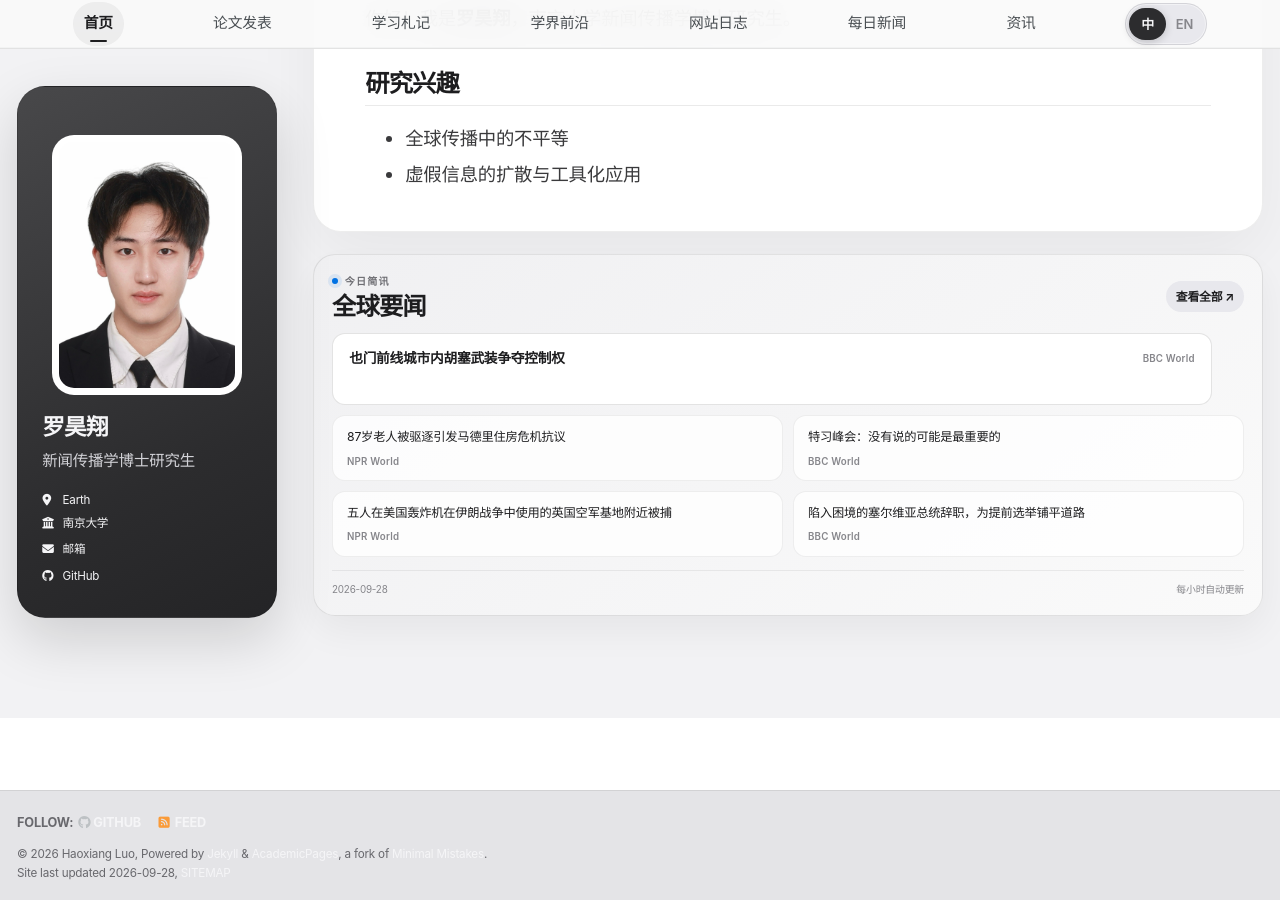
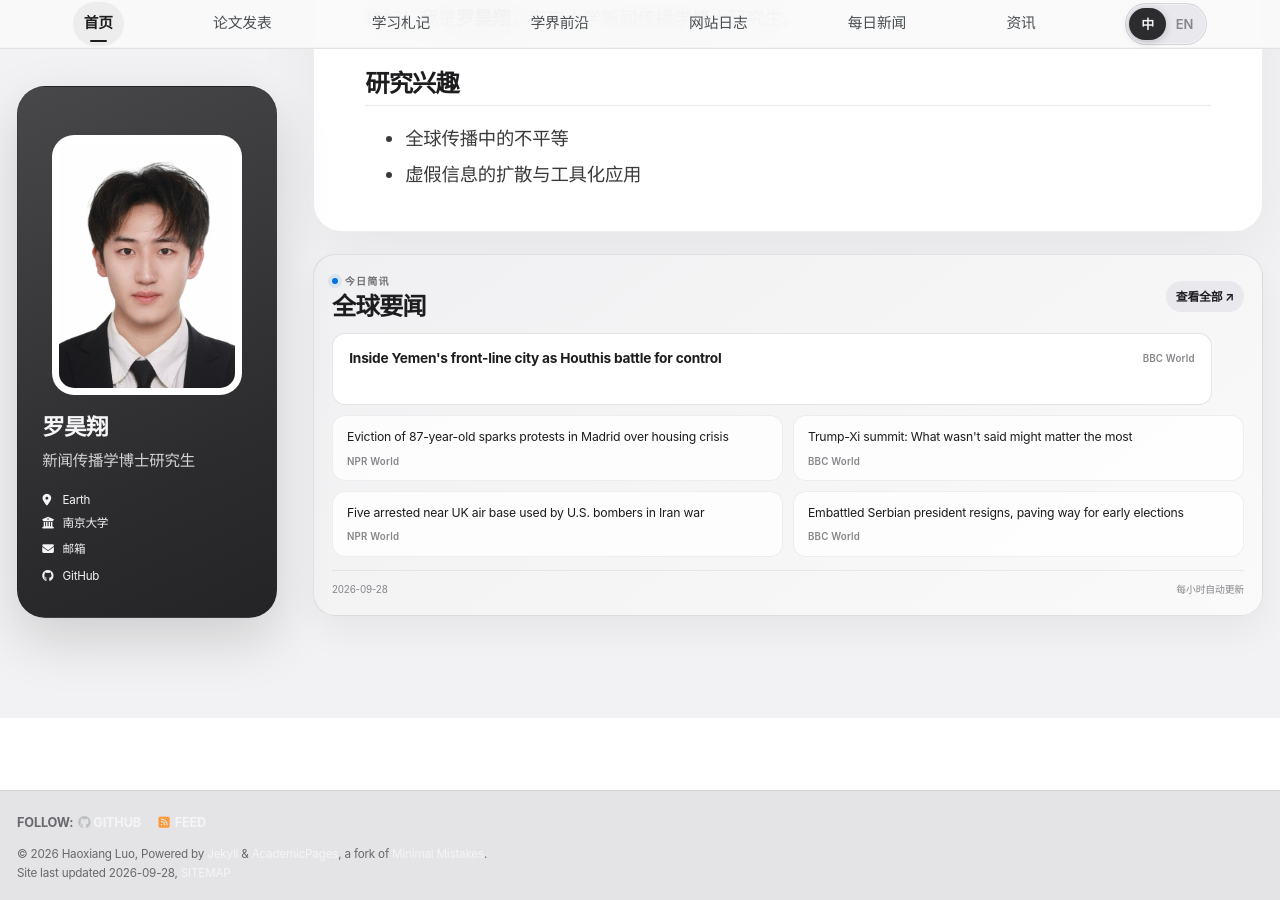
Before and after one commit to HaoxiangLuo/HaoxiangLuo.github.io, a Jekyll site: the page built from _pages/about-zh.md, in a window 1280 px wide and 900 px high, scrolled down 238 px. Built offline with Jekyll 4.4.1, drawn with Linux system fonts in a browser that asks for light colours; a style sheet for code colours, icons or effects is not loaded.

Commit message:
Update daily news 2026-09-28

```diff
--- a/_data/daily_news.json
+++ b/_data/daily_news.json
@@ -1,5 +1,5 @@
 {
-  "updated_at": "2026-09-28T17:30:03+08:00",
+  "updated_at": "2026-09-28T18:28:18+08:00",
   "days": [
     {
       "date": "2026-09-28",
@@ -7,56 +7,47 @@
         {
           "title": "Inside Yemen's front-line city as Houthis battle for control",
           "source": "BBC World",
-          "url": "https://www.bbc.co.uk/news/articles/cw98005ndz7no?at_medium=RSS&at_campaign=rss",
-          "title_zh": "也门前线城市内胡塞武装争夺控制权"
+          "url": "https://www.bbc.co.uk/news/articles/cw98005ndz7no?at_medium=RSS&at_campaign=rss"
         },
         {
           "title": "Eviction of 87-year-old sparks protests in Madrid over housing crisis",
           "source": "NPR World",
-          "url": "https://www.npr.org/2026/09/28/nx-s1-5983303/encampment-protest-madrid-housing-crisis",
-          "title_zh": "87岁老人被驱逐引发马德里住房危机抗议"
+          "url": "https://www.npr.org/2026/09/28/nx-s1-5983303/encampment-protest-madrid-housing-crisis"
         },
         {
           "title": "Trump-Xi summit: What wasn't said might matter the most",
           "source": "BBC World",
-          "url": "https://www.bbc.co.uk/news/articles/cxp84g2ly1mjo?at_medium=RSS&at_campaign=rss",
-          "title_zh": "特习峰会：没有说的可能是最重要的"
+          "url": "https://www.bbc.co.uk/news/articles/cxp84g2ly1mjo?at_medium=RSS&at_campaign=rss"
         },
         {
           "title": "Five arrested near UK air base used by U.S. bombers in Iran war",
           "source": "NPR World",
-          "url": "https://www.npr.org/2026/09/27/nx-s1-5982718/five-arrested-near-uk-air-base-used-by-u-s-bombers-in-iran-war",
-          "title_zh": "五人在美国轰炸机在伊朗战争中使用的英国空军基地附近被捕"
+          "url": "https://www.npr.org/2026/09/27/nx-s1-5982718/five-arrested-near-uk-air-base-used-by-u-s-bombers-in-iran-war"
         },
         {
           "title": "Embattled Serbian president resigns, paving way for early elections",
           "source": "BBC World",
-          "url": "https://www.bbc.co.uk/news/articles/ckpq0g7z5pjjo?at_medium=RSS&at_campaign=rss",
-          "title_zh": "陷入困境的塞尔维亚总统辞职，为提前选举铺平道路"
+          "url": "https://www.bbc.co.uk/news/articles/ckpq0g7z5pjjo?at_medium=RSS&at_campaign=rss"
         },
         {
           "title": "After more than two decades, U.S. forces prepare to leave Iraq",
           "source": "NPR World",
-          "url": "https://www.npr.org/2026/09/27/nx-s1-5981123/after-more-than-two-decades-u-s-forces-prepare-to-leave-iraq",
-          "title_zh": "二十多年后，美军准备撤离伊拉克"
+          "url": "https://www.npr.org/2026/09/27/nx-s1-5981123/after-more-than-two-decades-u-s-forces-prepare-to-leave-iraq"
         },
         {
           "title": "Two mass shootings in South Africa leave 28 dead",
           "source": "BBC World",
-          "url": "https://www.bbc.co.uk/news/articles/ck5ywnp075d1o?at_medium=RSS&at_campaign=rss",
-          "title_zh": "南非发生两起大规模枪击事件 造成28人死亡"
+          "url": "https://www.bbc.co.uk/news/articles/ck5ywnp075d1o?at_medium=RSS&at_campaign=rss"
         },
         {
           "title": "South Africa reels from spate of mass shootings that killed 38 people in a week",
           "source": "NPR World",
-          "url": "https://www.npr.org/2026/09/27/nx-s1-5982488/south-africa-mass-shootings-killed-38-week",
-          "title_zh": "南非连续发生一周内造成 38 人死亡的大规模枪击事件"
+          "url": "https://www.npr.org/2026/09/27/nx-s1-5982488/south-africa-mass-shootings-killed-38-week"
         },
         {
           "title": "Four killed in helicopter crash near Montreal",
           "source": "BBC World",
-          "url": "https://www.bbc.co.uk/news/articles/c3grvv7p81lqo?at_medium=RSS&at_campaign=rss",
-          "title_zh": "蒙特利尔附近直升机坠毁造成四人死亡"
+          "url": "https://www.bbc.co.uk/news/articles/c3grvv7p81lqo?at_medium=RSS&at_campaign=rss"
         }
       ]
     },
```
